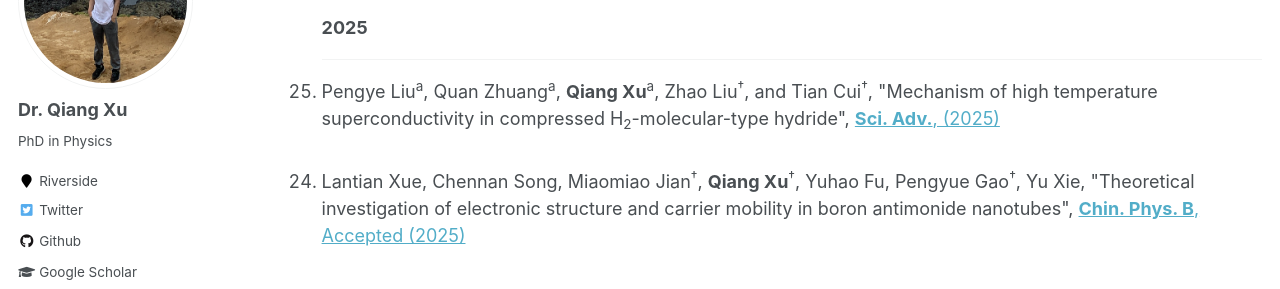
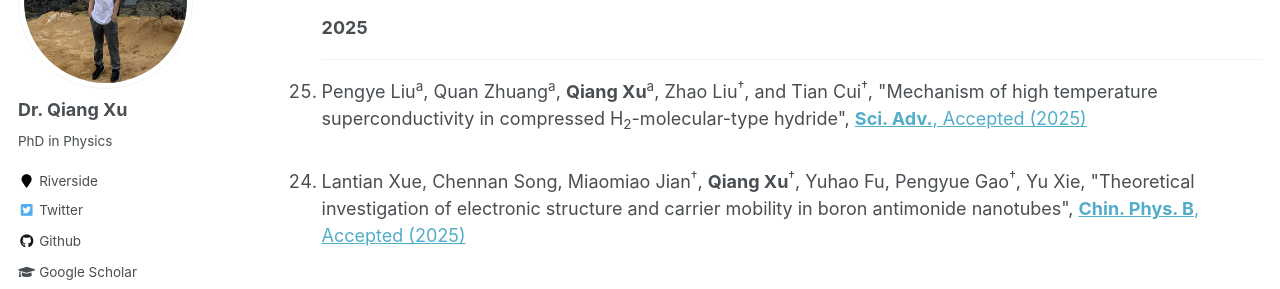
Before and after one commit to xqjlu/xqjlu.github.io, a Jekyll site: the page built from _pages/publications.md, in a window 1280 px wide and 900 px high. Shown: the part 204-493 px from the top of the window. Built offline with Jekyll 4.4.1, drawn with Linux system fonts in a browser that asks for light colours; some web fonts are replaced.

Commit message:
SciAdv accetped

```diff
--- a/_pages/publications.md
+++ b/_pages/publications.md
@@ -39,7 +39,7 @@
 <hr align="left" color="#000000">
 <li>Pengye Liu<sup>a</sup>, Quan Zhuang<sup>a</sup>, <b>Qiang Xu</b><sup>a</sup>, Zhao Liu<sup>†</sup>, and Tian Cui<sup>†</sup>,
 "Mechanism of high temperature superconductivity in compressed H<sub>2</sub>-molecular-type hydride",
-<a href="https://xqjlu.github.io/publications/" target="_blank"><b>Sci. Adv.</b>, (2025)</a>
+<a href="https://xqjlu.github.io/publications/" target="_blank"><b>Sci. Adv.</b>, Accepted (2025)</a>
 </li><br>
 
 <li>Lantian Xue, Chennan Song, Miaomiao Jian<sup>†</sup>, <b>Qiang Xu</b><sup>†</sup>, Yuhao Fu, Pengyue Gao<sup>†</sup>, Yu Xie,
```
